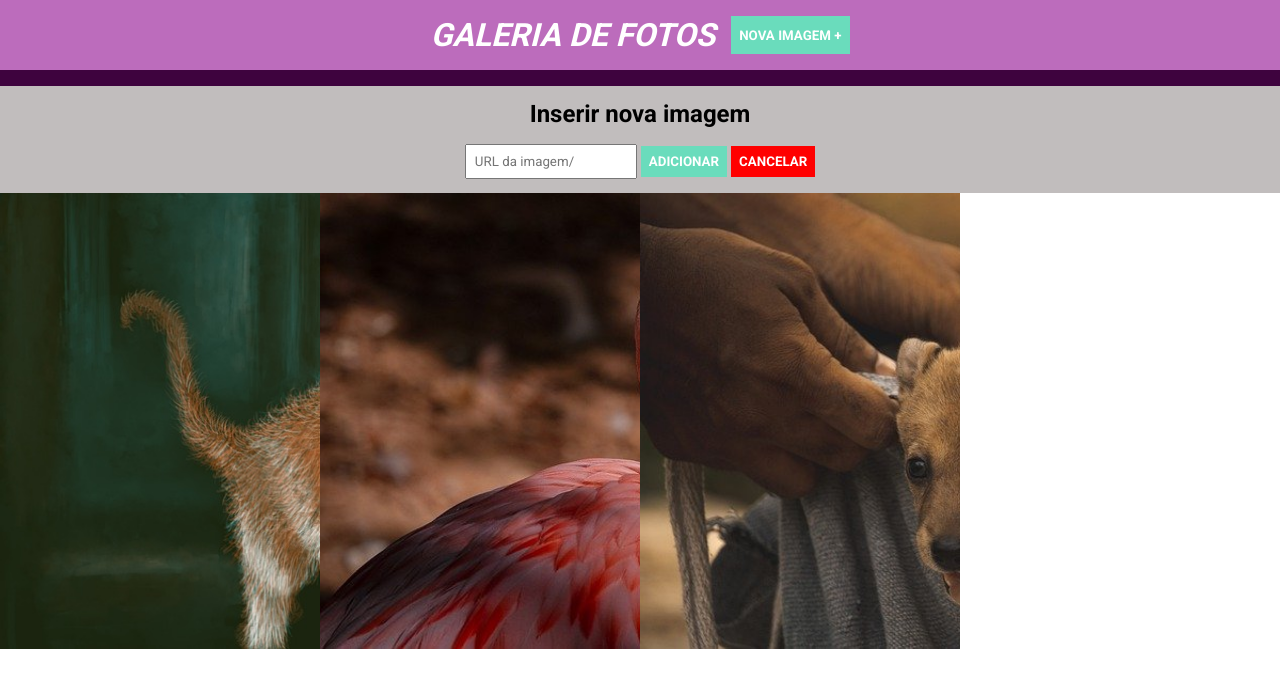
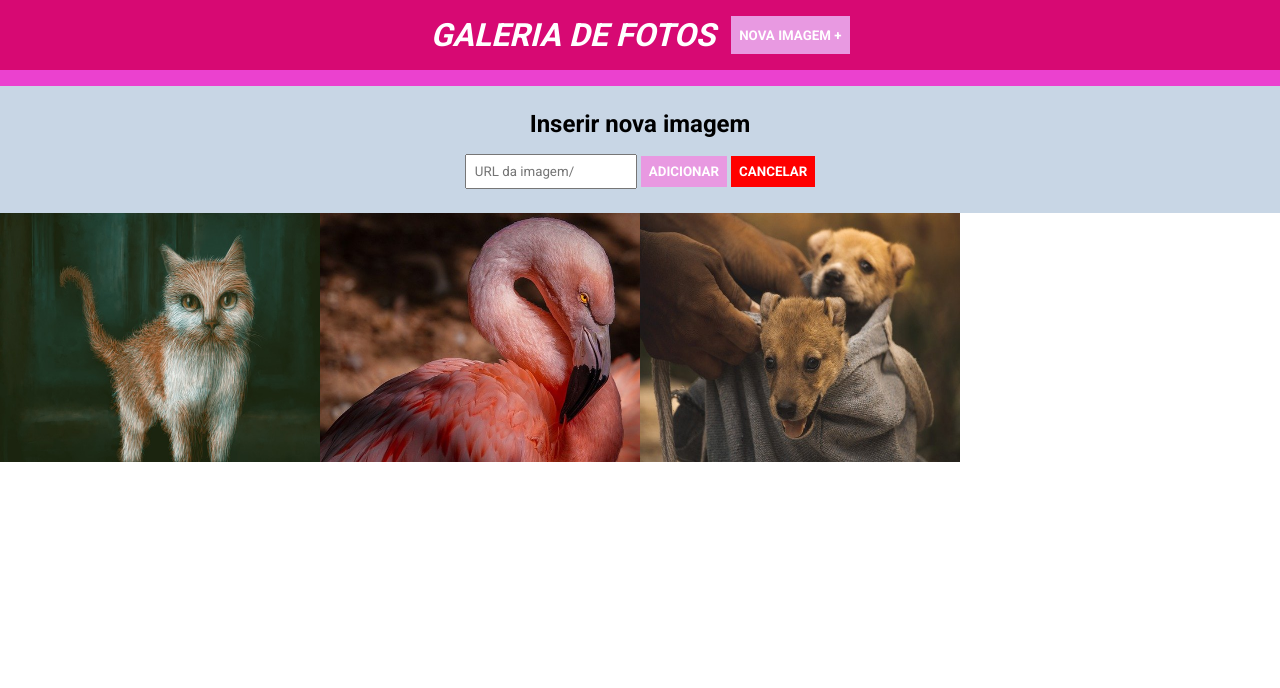
Before and after one commit to LigiaMayer/jquery-galeriafotos, a plain HTML site: page index (1).html in a window 1280 px wide. Both pictures are taken after a click on the button "NOVA IMAGEM +". Drawn offline with nearby package versions, Linux system fonts and the light colour scheme.

Commit message:
Update main.css

```diff
--- a/main.css
+++ b/main.css
@@ -1,16 +1,16 @@
-*{
-    margin:0 ;
-    padding: 0 ;
-    box-sizing:border-box;
-    font-family:Roboto , sans-serif;
+* {
+    margin: 0;
+    padding: 0;
+    box-sizing: border-box;
+    font-family: roboto, sans-serif;
 }
 
 header {
-    background-color: rgb(188, 108, 188);
-    padding:16px 0 ;
-    color: white;
+    background-color: #d70973;
+    padding: 16px 0;
+    color: #fff;
     display: flex;
-    border-bottom: 16px solid rgb(62, 3, 62);
+    border-bottom: 16px solid #eb41cf;
     justify-content: center;
     text-transform: uppercase;
     font-style: italic;
@@ -20,65 +20,65 @@ header button {
     margin-left: 16px;
 }
 
-form{
-    background-color: rgb(193, 189, 189);
-    padding: 14px 0;
+form {
+    background-color: #c8d6e5;
+    padding: 24px 0;
     text-align: center;
-    display:none;
-
+    display: none;
 }
 form h2 {
     margin-bottom: 16px;
 }
 
-input,button {
+input, button {
     padding: 8px;
 }
+
 button {
-    background-color: rgb(106, 220, 188);
-    border:none;
-    cursor:pointer;
+    background-color:#e899e1;
+    border: none;
+    cursor: pointer;
     font-weight: bold;
     text-transform: uppercase;
-    color: white;
+    color: #fff;
 }
 
-#botao-cancelar{
+#botao-cancelar {
     background-color: red;
 }
 
 ul {
-    display:flex ;
-    flex-wrap:wrap;
-}
+    display: flex;
+    flex-wrap: wrap; }
 
 ul li {
     max-width: 25%;
-    list-style:none ;
-    position:relative;
-    max: height 280px;
+    max-height: 280px;
+    list-style: none;
+    position: relative;
     overflow-y: hidden;
 }
 
 ul li img {
-    widt: 100%;
-    height:100%;
+    width: 100%;
+    height: 100%;
 }
-.overlay-image-link{
+
+.overlay-imagem-link {
     padding: 16px;
-    background-color: rgba(0,0,0,0.7);
-    position:absolute;
-    bottom:0;
-    left:0;
+    background-color: rgba(0, 0, 0, 0.7);
+    position: absolute;
+    left: 0;
     width: 100%;
     opacity: 0;
-    transition:all ease .5s;
+    transition: all ease .5s;
+}
 
-}
-.overlay-image-link a {
-    color: azure;
+.overlay-imagem-link a {
+    color: #fff;
     text-decoration: none;
 }
-ul li :hover .overlay-image-link {
-    opacity:1;
-}
+
+ul li:hover .overlay-imagem-link {
+    opacity: 1;
+}}
```
